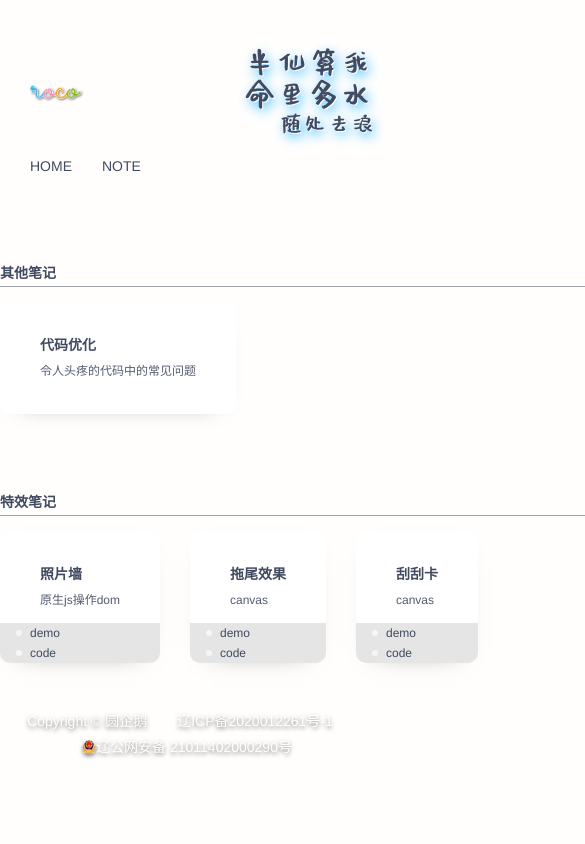
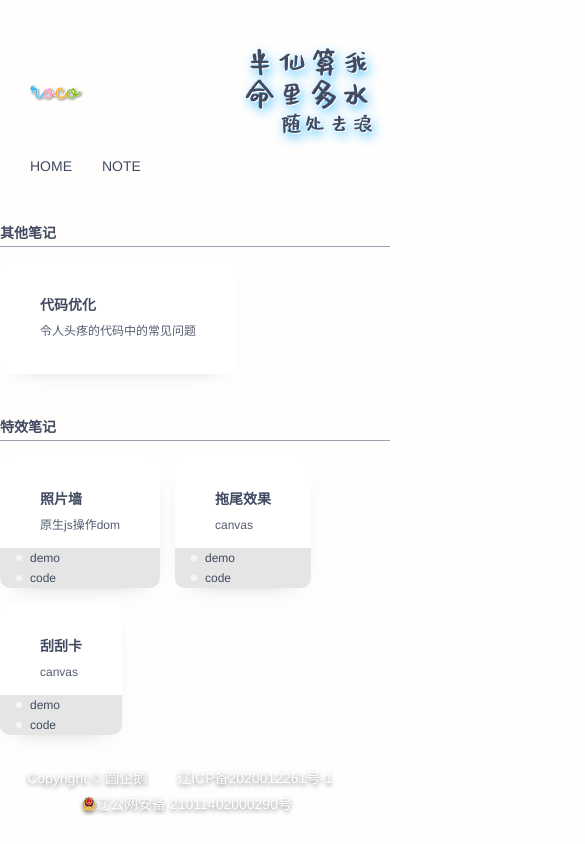
Before and after one commit to roco2015/roco-zone, a Vue app: page /note/list in a window 390 px wide. Shown: the top 844 px of the page, 585 px wide, since content can reach past the window. Built offline with nearby package versions, Linux system fonts and the light colour scheme.

Commit message:
note页面添加h5样式

```diff
--- a/src/components/common/TheFooter.vue
+++ b/src/components/common/TheFooter.vue
@@ -21,7 +21,7 @@ export default defineComponent({
 <style lang="postcss" scoped>
 .footer {
   position: relative;
-  height: 50px;
+  min-height: 50px;
   margin: 30px auto 0;
   overflow: hidden;
   color: white;
--- a/src/views/note/components/NoteCard.vue
+++ b/src/views/note/components/NoteCard.vue
@@ -43,7 +43,6 @@ export default defineComponent({
   display: flex;
   position: relative;
   flex-flow: column;
-  margin: 15px;
   overflow: hidden;
   transition: transform 0.2s linear;
   border-radius: 10px;
--- a/src/views/note/content/NoteList.vue
+++ b/src/views/note/content/NoteList.vue
@@ -4,7 +4,7 @@
     <section v-for="notes of notesList" :key="notes.title" class="sec-note">
       <h4 class="sub-title">{{notes.title}}</h4>
       <div class="inner">
-        <note-card v-for="note of notes.notes" :key="note.title" :note="note"></note-card>
+        <note-card v-for="note of notes.notes" :key="note.title" :note="note" class="note-card"></note-card>
       </div>
     </section>
   </main>
@@ -50,7 +50,24 @@ export default defineComponent({
     position: relative;
     flex-flow: row wrap;
     align-items: flex-start;
-    margin: 0 -15px;
+
+    .note-card {
+      margin: 15px 15px 0 0;
+    }
+  }
+}
+
+@media (max-width: 950px) {
+  .note-wrap {
+    width: 100%;
+  }
+
+  .sec-note {
+    margin-top: 40px;
+
+    &:first-of-type {
+      margin-top: 0;
+    }
   }
 }
 </style>
```
